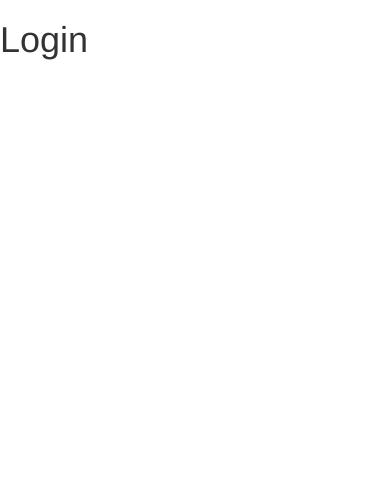
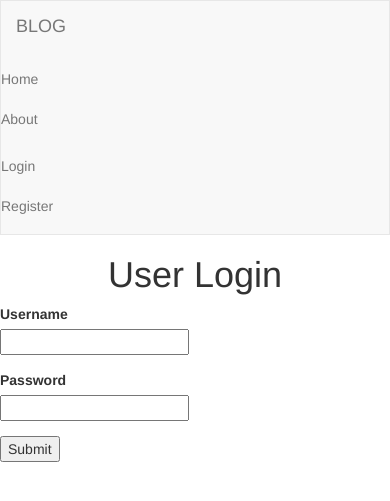
Before and after one commit to rajan-mishra/Information-Systems-Blog-Project, a Flask app: page /login/ in a window 390 px wide. Shown: the top 501 px of the page. Run offline with Flask 2, Linux system fonts and the light colour scheme; some libraries are stand-ins or nearby versions.

Commit message:
Update login.html

```diff
--- a/templates/login.html
+++ b/templates/login.html
@@ -1,4 +1,27 @@
-{% extends 'base.html' %}
+{% extends 'layout.html' %}
 {% block sub_content %}
-<h1>Login</h1>
+<div class="text-center">
+  <h1> User Login </h1>
+</div>
+<form class="form-horizontal" method="POST">
+  <div class="form-group">
+    <label class="control-label col-sm-2">Username</label>
+    <div class="col-sm-5">
+      <input type="text" name="username"/>
+    </div>
+  </div>
+
+  <div class="form-group">
+    <label class="control-label col-sm-2">Password</label>
+    <div class="col-sm-5">
+      <input type="password" name="password"/>
+    </div>
+  </div>
+
+  <div class="form-group">
+      <div class="col-sm-offset-2 col-sm-10">
+        <button type="Submit" >Submit </button>
+      </div>
+    </div>
+  </form>
 {% endblock %}
```
